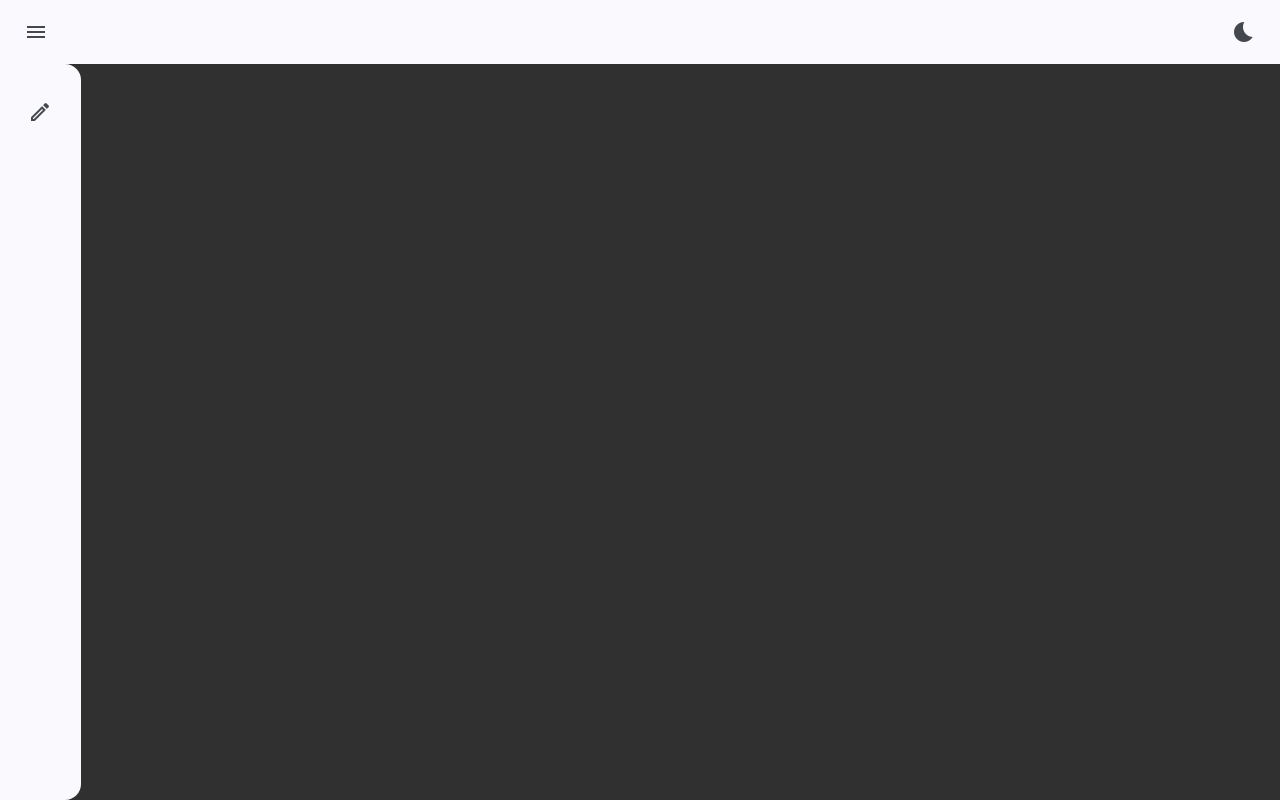
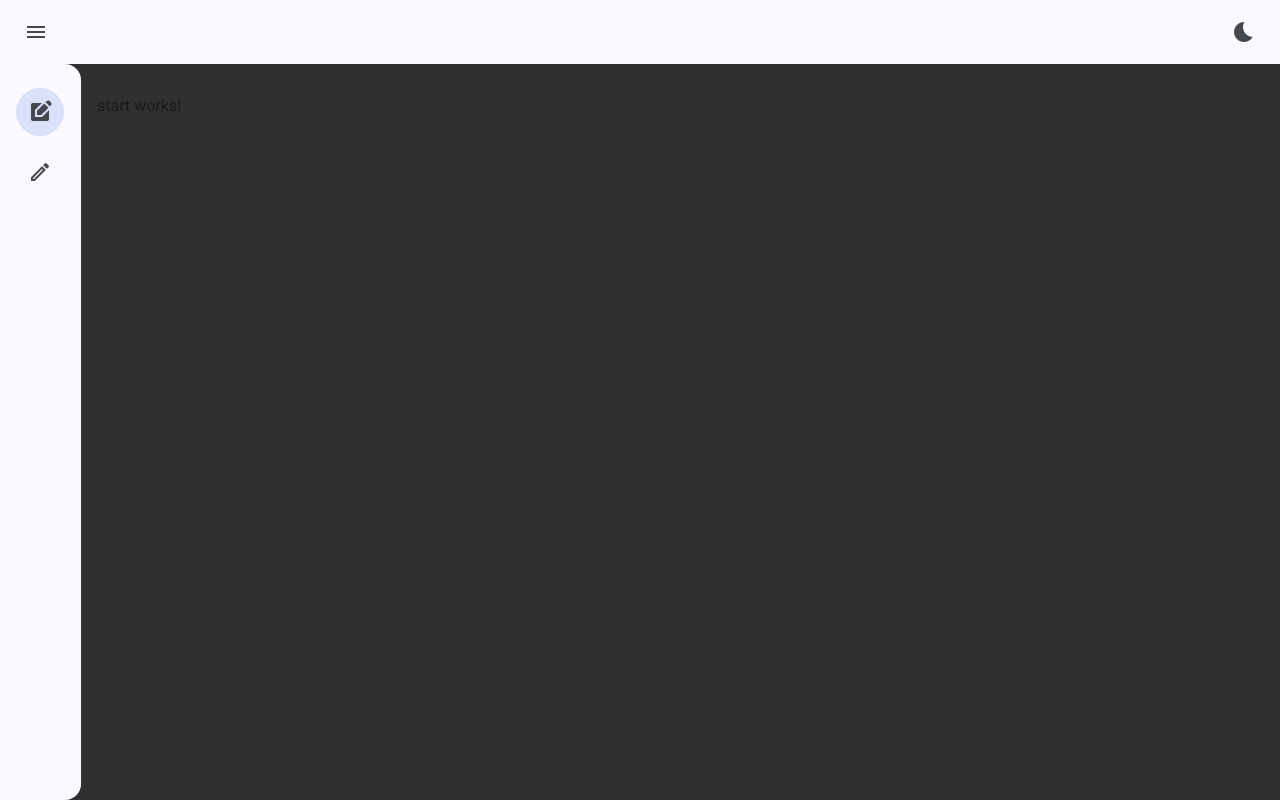
Before and after one commit to 43and18zeroes/angular-material-darkmode, an Angular app: page /start in a window 1280 px wide. Before the commit this address led to /. Built offline with nearby package versions, Linux system fonts and the light colour scheme.

Commit message:
startinfo

```diff
--- a/src/app/components/custom-sidenav/custom-sidenav.ts
+++ b/src/app/components/custom-sidenav/custom-sidenav.ts
@@ -28,8 +28,13 @@ export class CustomSidenav {
   menuItems = signal<MenuItem[]>([
     {
       icon: 'edit_square',
-      label: 'Data Entry',
-      route: '/data-entry',
+      label: 'Start',
+      route: '/start',
+    },
+        {
+      icon: 'edit_square',
+      label: 'Info',
+      route: '/info',
     },
   ]);
 }
--- a/src/app/pages/data-entry-component/data-entry-component.html
+++ /dev/null
@@ -1 +0,0 @@
-<p>data-entry-component works!</p>
--- /dev/null
+++ b/src/app/pages/info/info.html
@@ -0,0 +1 @@
+<p>info works!</p>
--- /dev/null
+++ b/src/app/pages/start/start.html
@@ -0,0 +1 @@
+<p>start works!</p>
```
Also changed, not shown: src/app/app.routes.ts (+9 -4 lines), src/app/pages/data-entry-component/data-entry-component.ts (deleted, +0 -11 lines), src/app/pages/info/info.ts (added, +11 -0 lines), src/app/pages/start/start.ts (added, +11 -0 lines), src/app/pages/info/info.scss (added), src/app/pages/start/start.scss (added), 2 other files (tests, documents, lock files or other folders).
